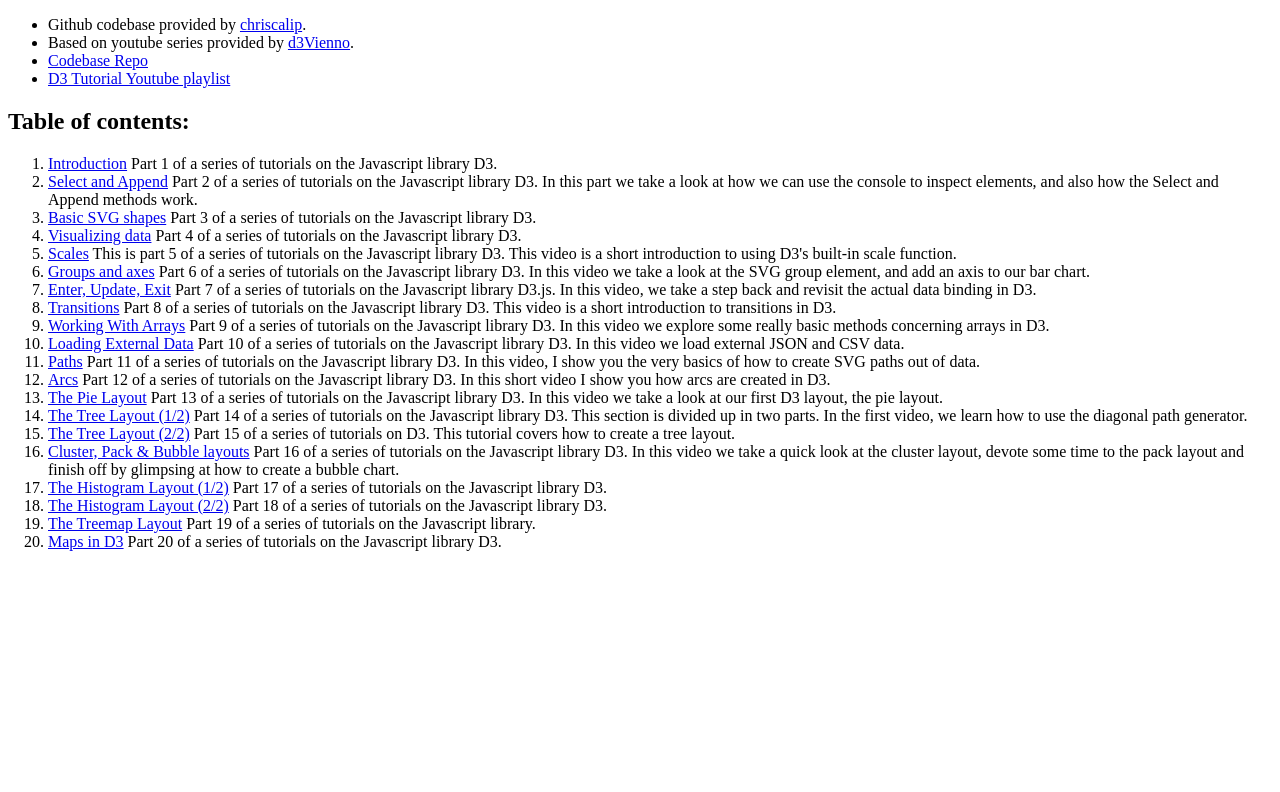
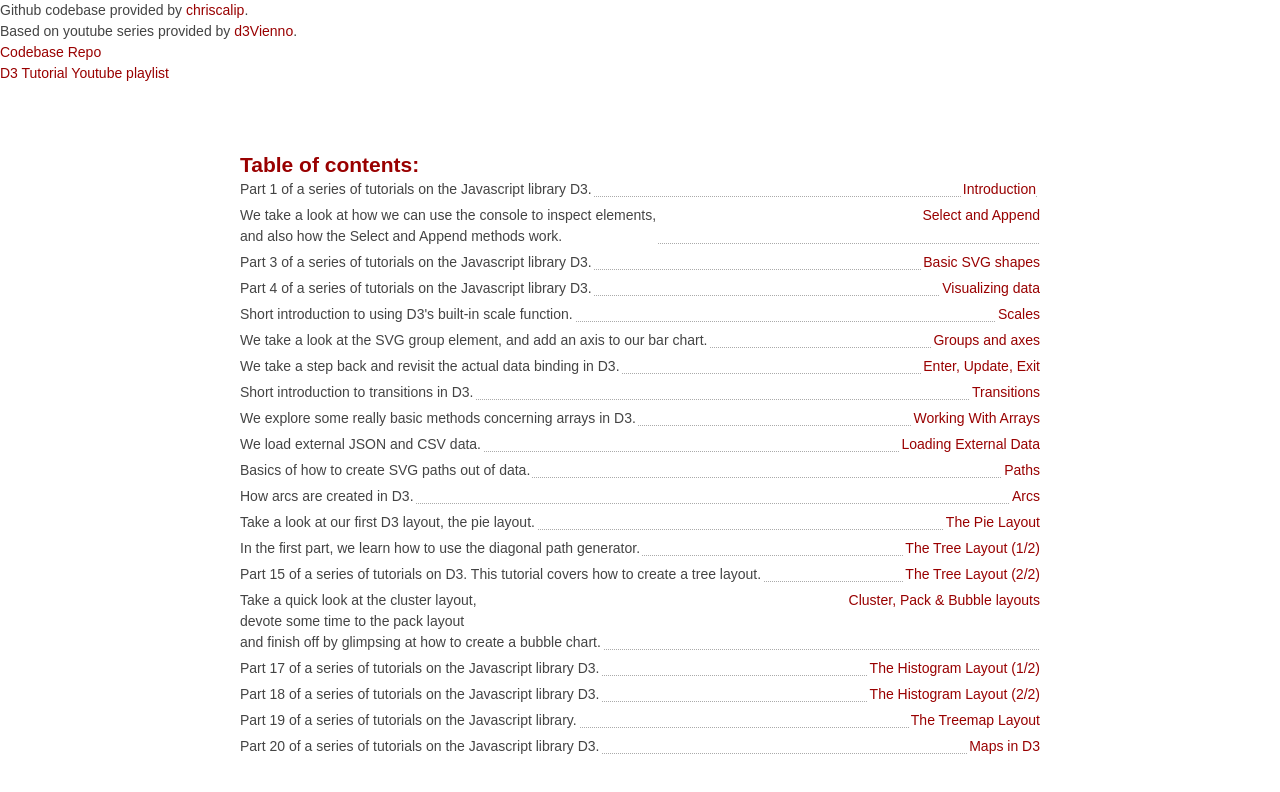
Before and after one commit to chriscalip/d3.js.tutorials, a plain HTML site: page index.html in a window 1280 px wide. Drawn offline with Linux system fonts and the light colour scheme.

Commit message:
#2 added a bit of css to table of contents

```diff
--- a/index.html
+++ b/index.html
@@ -2,23 +2,27 @@
 <html>
 <head>
   <title>A tutorial series covering the Javascript library D3.</title>
+  <link rel="stylesheet" href="main.css" type="text/css" media="screen" />
 </head>
 <body>
+<div id="desc">
   <ul>
     <li>Github codebase provided by <a href="https://github.com/chriscalip">chriscalip</a>.  </li>
     <li>Based on youtube series provided by <a href="http://www.youtube.com/user/d3Vienno">d3Vienno</a>.  </li>
     <li><a href="https://github.com/chriscalip/d3.js.tutorials">Codebase Repo</a></li>
     <li><a href="http://www.youtube.com/playlist?list=PL6il2r9i3BqH9PmbOf5wA5E1wOG3FT22p">D3 Tutorial Youtube playlist<a/></li>
   </ul>
+</div>
+<div id="wrapper">
   <h2> Table of contents: </h2>
-<ol>
+<ol id="toc">
   <li>
     <a href="1.html">Introduction</a>
     <span>Part 1 of a series of tutorials on the Javascript library D3.</span>
   </li>
   <li>
     <a href="2.html">Select and Append</a>
-    <span>Part 2 of a series of tutorials on the Javascript library D3. In this part we take a look at how we can use the console to inspect elements, and also how the Select and Append methods work.</span>
+    <span>We take a look at how we can use the console to inspect elements,<br /> and also how the Select and Append methods work.</span>
   </li>
   <li>
     <a href="3.html">Basic SVG shapes</a>
@@ -30,43 +34,43 @@
   </li>
   <li>
     <a href="5.html">Scales</a>
-    <span>This is part 5 of a series of tutorials on the Javascript library D3. This video is a short introduction to using D3's built-in scale function.</span>
+    <span>Short introduction to using D3's built-in scale function.</span>
   </li>
   <li>
     <a href="6.html">Groups and axes</a>
-    <span>Part 6 of a series of tutorials on the Javascript library D3. In this video we take a look at the SVG group element, and add an axis to our bar chart.</span>
+    <span>We take a look at the SVG group element, and add an axis to our bar chart.</span>
   </li>
   <li>
     <a href="7.html">Enter, Update, Exit</a>
-    <span>Part 7 of a series of tutorials on the Javascript library D3.js. In this video, we take a step back and revisit the actual data binding in D3.</span>
+    <span>We take a step back and revisit the actual data binding in D3.</span>
   </li>
   <li>
     <a href="8.html">Transitions</a>
-    <span>Part 8 of a series of tutorials on the Javascript library D3. This video is a short introduction to transitions in D3.</span>
+    <span>Short introduction to transitions in D3.</span>
   </li>
   <li>
     <a href="9.html">Working With Arrays</a>
-    <span>Part 9 of a series of tutorials on the Javascript library D3. In this video we explore some really basic methods concerning arrays in D3.</span>
+    <span>We explore some really basic methods concerning arrays in D3.</span>
   </li>
   <li>
     <a href="10.html">Loading External Data</a>
-    <span>Part 10 of a series of tutorials on the Javascript library D3. In this video we load external JSON and CSV data.</span>
+    <span>We load external JSON and CSV data.</span>
   </li>
   <li>
     <a href="11.html">Paths</a>
-    <span>Part 11 of a series of tutorials on the Javascript library D3. In this video, I show you the very basics of how to create SVG paths out of data.</span>
+    <span>Basics of how to create SVG paths out of data.</span>
   </li>
   <li>
     <a href="12.html">Arcs</a>
-    <span>Part 12 of a series of tutorials on the Javascript library D3. In this short video I show you how arcs are created in D3.</span>
+    <span>How arcs are created in D3.</span>
   </li>
   <li>
     <a href="13.html">The Pie Layout</a>
-    <span>Part 13 of a series of tutorials on the Javascript library D3. In this video we take a look at our first D3 layout, the pie layout.</span>
+    <span>Take a look at our first D3 layout, the pie layout.</span>
   </li>
   <li>
     <a href="14.html">The Tree Layout (1/2)</a>
-    <span>Part 14 of a series of tutorials on the Javascript library D3. This section is divided up in two parts. In the first video, we learn how to use the diagonal path generator.</span>
+    <span>In the first part, we learn how to use the diagonal path generator.</span>
   </li>
   <li>
     <a href="15.html">The Tree Layout (2/2)</a>
@@ -74,7 +78,7 @@
   </li>
   <li>
     <a href="16.html">Cluster, Pack & Bubble layouts</a>
-    <span>Part 16 of a series of tutorials on the Javascript library D3. In this video we take a quick look at the cluster layout, devote some time to the pack layout and finish off by glimpsing at how to create a bubble chart.</span>
+    <span>Take a quick look at the cluster layout, <br />devote some time to the pack layout <br />and finish off by glimpsing at how to create a bubble chart.</span>
   </li>
   <li>
     <a href="17.html">The Histogram Layout (1/2)</a>
@@ -93,5 +97,6 @@
     <span>Part 20 of a series of tutorials on the Javascript library D3.</span>
   </li>
 </ol>
+</div>
 </body>
 </html>
--- /dev/null
+++ b/main.css
@@ -0,0 +1,64 @@
+* {
+	/* Lazy reset */
+	margin: 0;
+	padding: 0;
+}
+body {
+	background: #fff;
+	color: #444;
+	font-size: 14px;
+	line-height: 1.5em;
+	font-family: arial, sans-serif;
+	text-align: center;
+}
+#wrapper {
+	text-align: left;
+	margin: 5em auto;
+	width: 800px;
+}
+#desc {
+	text-align: left;
+}
+
+/* Font styles */
+h1 {
+	font-size: 18px;
+	margin-bottom: 20px;
+	text-align: center;
+}
+a {
+	color: #990000;
+	text-decoration: none;
+}
+a:hover {
+	color: #c40000;
+	opacity: 0.7;
+	-moz-opacity: 0.7;
+	filter:alpha(opacity=70);
+}
+
+/* Core nav styles */
+#toc {
+	list-style: none;
+	margin-bottom: 20px;
+}
+#toc li {
+	background: url(dot.gif) repeat-x bottom left;
+	overflow: hidden;
+	padding-bottom: 2px;
+}
+#toc a,
+#toc span {
+	display: inline-block;
+	background: #fff;
+	position: relative;
+	bottom: -4px;
+}
+#toc a {
+	float: right;
+	padding: 0 0 3px 2px;
+}
+#toc span {
+	float: left;
+	padding: 0 2px 3px 0;
+}
```
Also changed, not shown: dot.gif (added).
